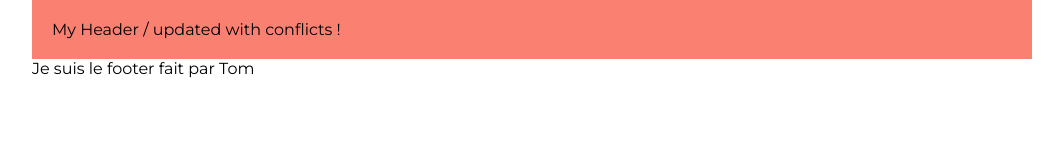
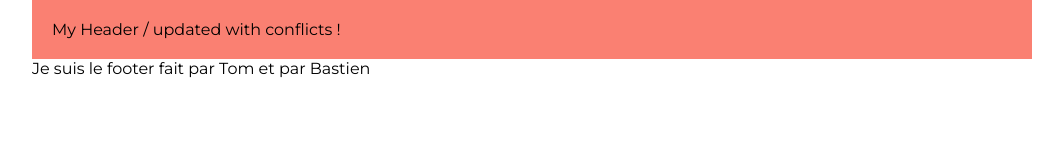
Before and after one commit to BastienLairis/demo-git-github, a React (Vite) app: page / in a window 1280 px wide. Shown: the top 160 px of the page, without its empty margins (108-1171 px from the left). Built offline with nearby package versions, Linux system fonts and the light colour scheme.

Commit message:
Update Footer.jsx on bastien-front branch

```diff
--- a/src/components/Footer.jsx
+++ b/src/components/Footer.jsx
@@ -1,5 +1,5 @@
 const Footer = () => {
-  return <div>Je suis le footer fait par Tom</div>;
+  return <div>Je suis le footer fait par Tom et par Bastien</div>;
 };
 
 export default Footer;
```
